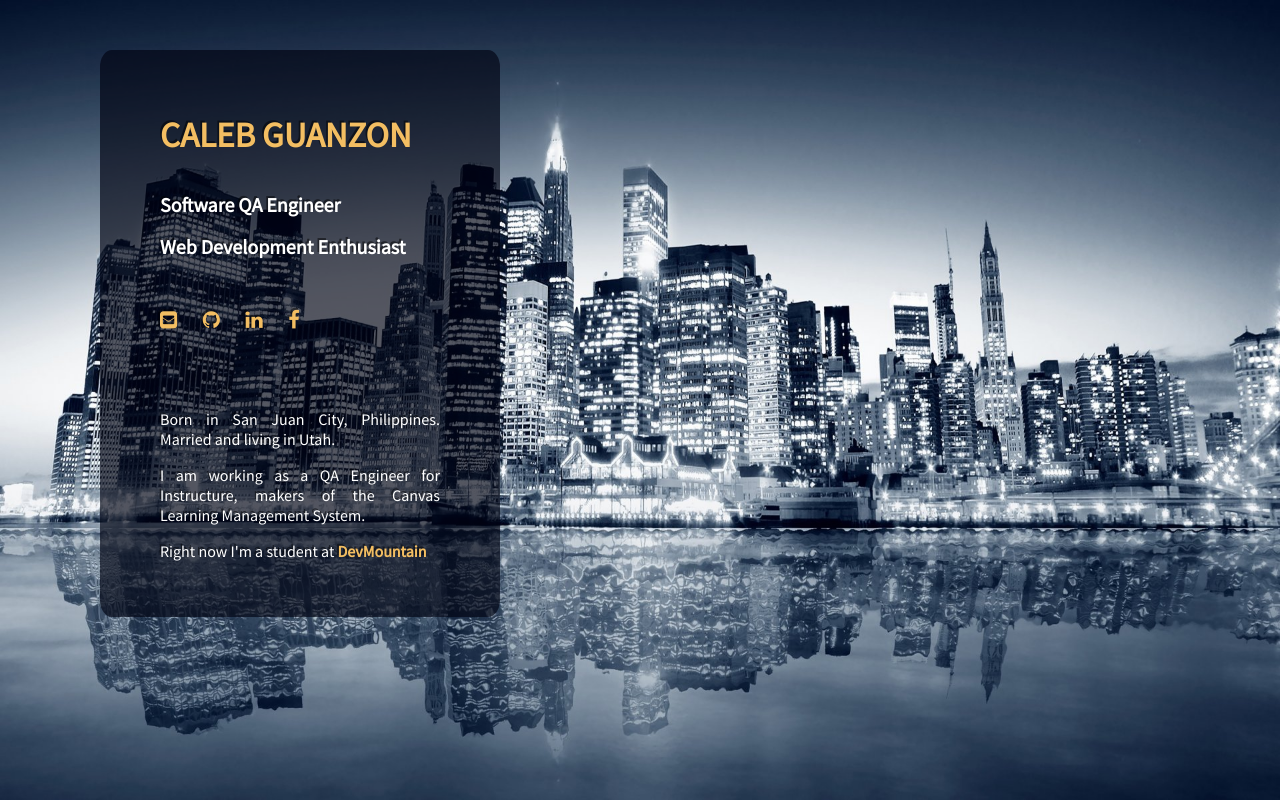
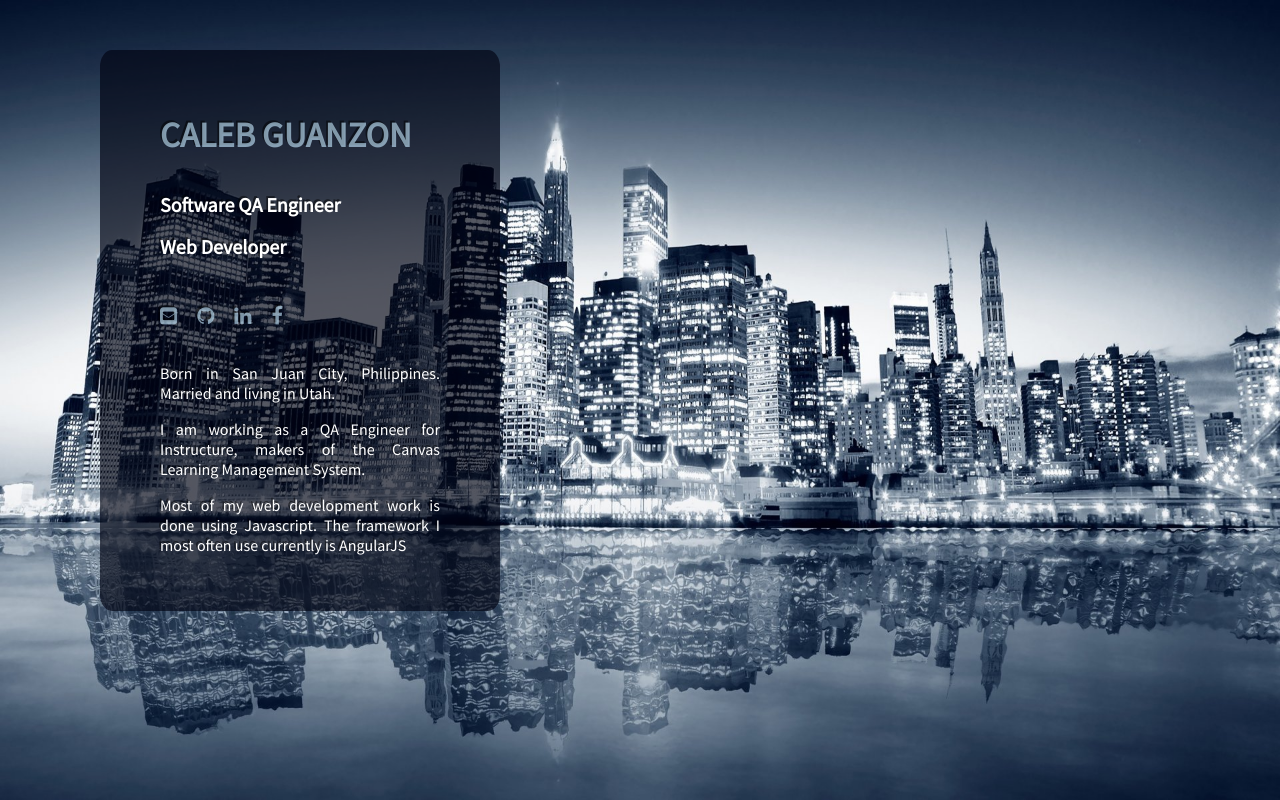
Before and after one commit to cguanzon/cguanzon.github.io, a plain HTML site: page index.html in a window 1280 px wide. Drawn offline with Linux system fonts and the light colour scheme.

Commit message:
adds style changes

```diff
--- a/index.html
+++ b/index.html
@@ -13,18 +13,17 @@
 	<div class="about-box">
 			<h1>CALEB GUANZON</h1>
 			<h2>Software QA Engineer</h2>
-			<h2>Web Development Enthusiast</h2>
+			<h2>Web Developer</h2>
 			<div class="button-bar">
-				<a href="#"><div class="icon-holder"><i class="fa fa-envelope-square"></i></div></a>
-				<a href="https://github.com/cguanzon"><div class="icon-holder"><i class="fa fa-github"></i></div></a>
-				<a href="https://www.linkedin.com/pub/caleb-guanzon/6a/116/405"><div class="icon-holder"><i class="fa fa-linkedin"></i></div></a>
-				<a href="https://www.facebook.com/cguanzon"><div class="icon-holder"><i class="fa fa-facebook"></i></div></a>
-
+				<a href="#"><i class="fa fa-envelope-square"></i></a>
+				<div class="icon-holder"><a href="https://github.com/cguanzon"><i class="fa fa-github"></i></a></div>
+				<a href="https://www.linkedin.com/pub/caleb-guanzon/6a/116/405"><i class="fa fa-linkedin"></i></a>
+				<a href="https://www.facebook.com/cguanzon"><i class="fa fa-facebook"></i></a>
 			</div>
 			<div class="summary">
 				<p>Born in San Juan City, Philippines. Married and living in Utah.</p>
 				<p>I am working as a QA Engineer for Instructure, makers of the Canvas Learning Management System.</p>
-				<p>Right now I'm a student at <a href="http://devmounta.in">DevMountain</a></p>
+				<p>Most of my web development work is done using Javascript. The framework I most often use currently is AngularJS</p>
 			</div>
 	</div>
 </body>
--- a/style.css
+++ b/style.css
@@ -23,7 +23,7 @@ body{
 a{
 	font-weight: bolder;
 	text-decoration: none;
-	color: hsla(38, 86%, 67%, 1);
+	color: hsla(202, 85%, 87%, 0.64);
 }
 
 .about-box{
@@ -48,7 +48,7 @@ a{
 .about-box > h1 {
 	font-size: 3.5em;
 	margin-bottom:1em;
-	color: hsla(38, 86%, 67%, 1);
+	color: hsla(202, 85%, 87%, 0.64);
 }
 
 .about-box > h2{
@@ -64,32 +64,27 @@ a{
 	height: 5em;
 	width: 70%;
 	box-sizing: border-box;
-	margin: 5em 0;
+	margin: 2.7em 0;
 }
 
-.icon-holder{
-	box-sizing: inherit;
+.button-bar a{
+	float: left;
+	display: inline;
 	font-size: 2em;
 	font-style: normal;
 	text-decoration: none;
-	height: 2.2em;
-	width: 2em;
-	display: inline-block;
+	margin-right: 1em;
+	line-height: 3em;
 }
 
-
-.icon-holder:hover, a:hover{
+a:hover{
 	color: hsla(191, 100%, 50%, 1);
-}
-
-.summary{
-	margin-top: 4em;
 }
 
 @media screen and (min-width:0px) and (max-width:600px){
 	.splash{
 		background-size: cover;
-		height: 30%;
+		height: 40%;
 		width: 100%;
 		z-index: -1;
 	}
```
